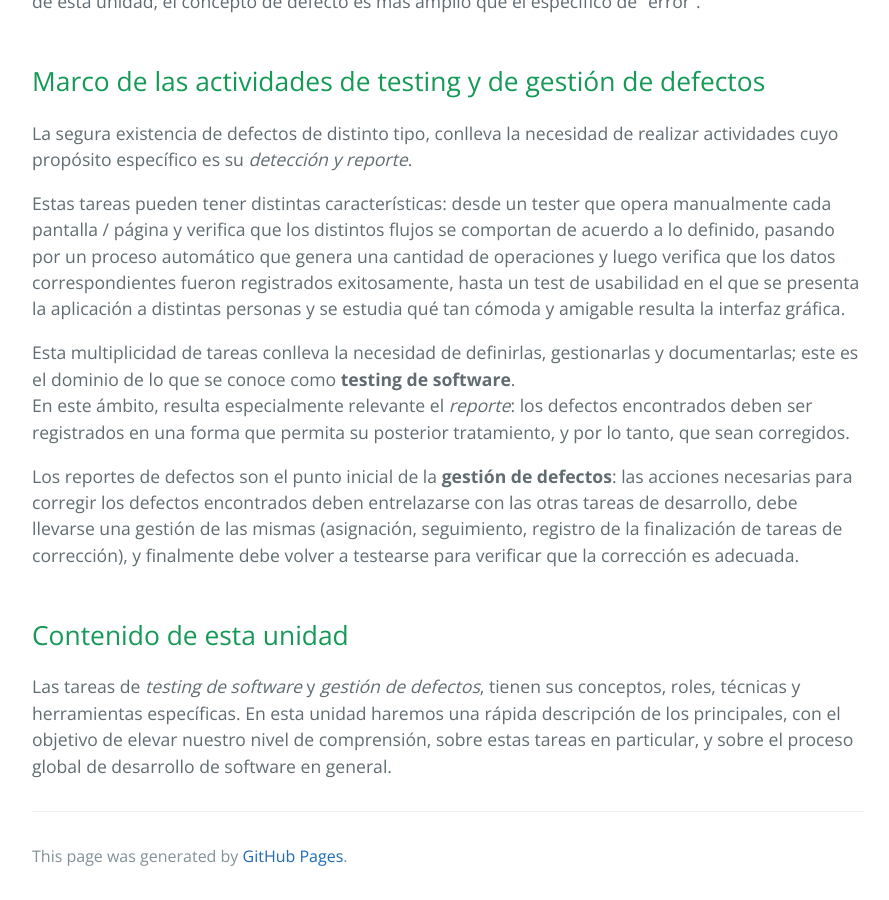
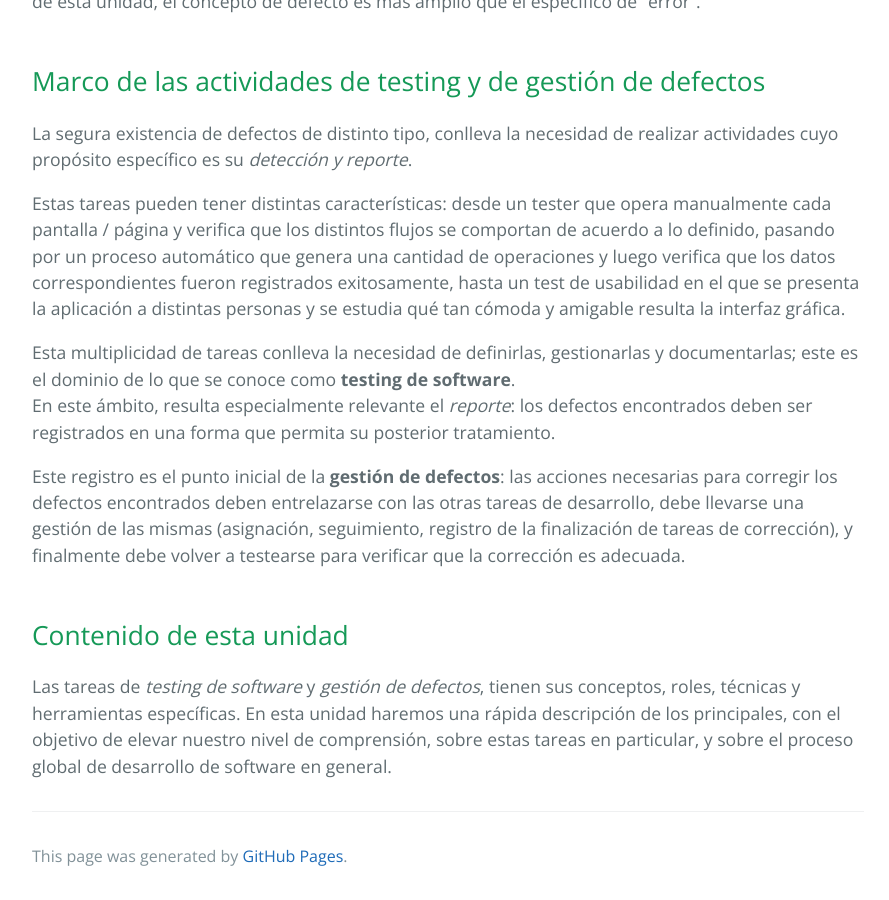
Before and after one commit to clombardi/design-thinking, a Jekyll site: the page built from testing/testing-panorama.md, in a window 1280 px wide and 900 px high, scrolled down 1059 px. Shown: the whole window, without its empty margins (192-1081 px from the left). Built offline with Jekyll 4.4.1, drawn with Linux system fonts in a browser that asks for light colours; our own code applies the rules of GitHub Pages for plain Markdown files.

Commit message:
ajustecitos

```diff
--- a/testing/testing-panorama.md
+++ b/testing/testing-panorama.md
@@ -29,9 +29,9 @@ La segura existencia de defectos de distinto tipo, conlleva la necesidad de real
 Estas tareas pueden tener distintas características: desde un tester que opera manualmente cada pantalla / página y verifica que los distintos flujos se comportan de acuerdo a lo definido, pasando por un proceso automático que genera una cantidad de operaciones y luego verifica que los datos correspondientes fueron registrados exitosamente, hasta un test de usabilidad en el que se presenta la aplicación a distintas personas y se estudia qué tan cómoda y amigable resulta la interfaz gráfica.
 
 Esta multiplicidad de tareas conlleva la necesidad de definirlas, gestionarlas y documentarlas; este es el dominio de lo que se conoce como **testing de software**.
-En este ámbito, resulta especialmente relevante el _reporte_: los defectos encontrados deben ser registrados en una forma que permita su posterior tratamiento, y por lo tanto, que sean corregidos.
+En este ámbito, resulta especialmente relevante el _reporte_: los defectos encontrados deben ser registrados en una forma que permita su posterior tratamiento.
 
-Los reportes de defectos son el punto inicial de la **gestión de defectos**: las acciones necesarias para corregir los defectos encontrados deben entrelazarse con las otras tareas de desarrollo, debe llevarse una gestión de las mismas (asignación, seguimiento, registro de la finalización de tareas de corrección), y finalmente debe volver a testearse para verificar que la corrección es adecuada.
+Este registro es el punto inicial de la **gestión de defectos**: las acciones necesarias para corregir los defectos encontrados deben entrelazarse con las otras tareas de desarrollo, debe llevarse una gestión de las mismas (asignación, seguimiento, registro de la finalización de tareas de corrección), y finalmente debe volver a testearse para verificar que la corrección es adecuada.
 
 
 ## Contenido de esta unidad
```
Also changed, not shown: testing/sistematizacion/bug-tracking.md (+3 -3 lines), testing/sistematizacion/defectos-exploracion.md (+1 -1 lines).
